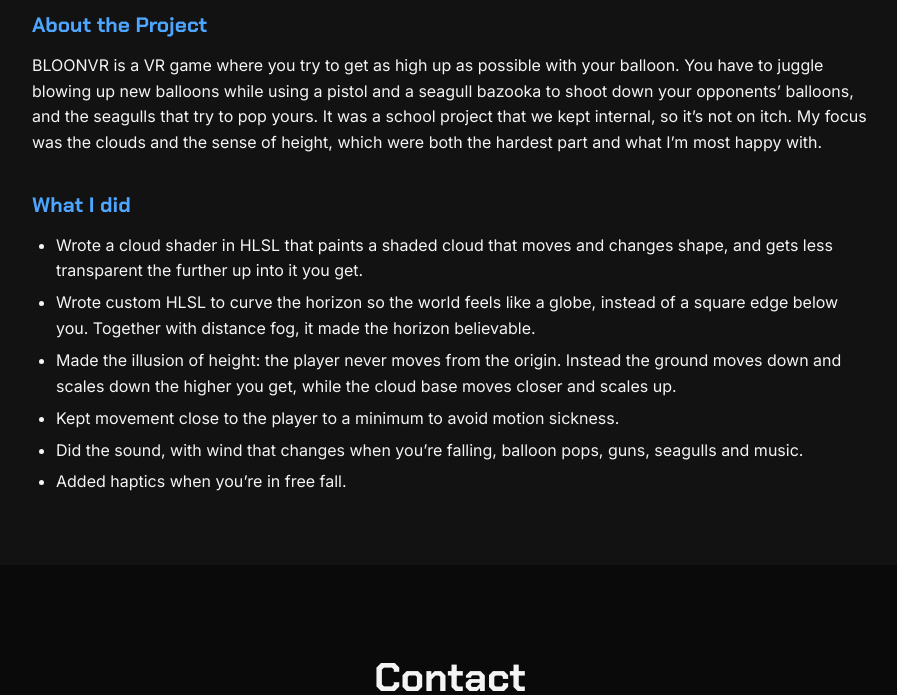
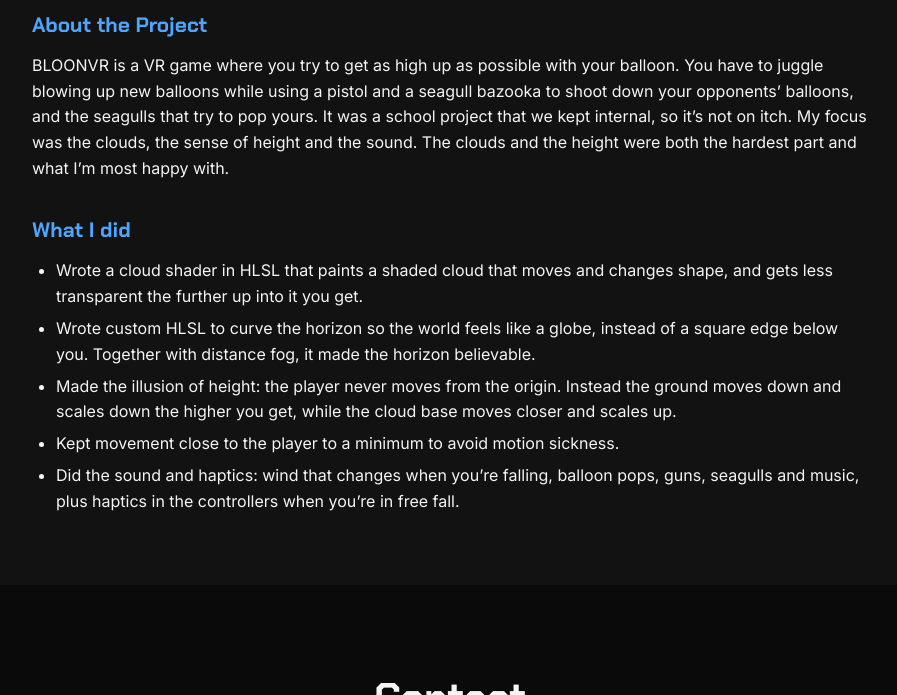
Before and after one commit to Gibraltar-ops/Gibraltar-ops.github.io, a Jekyll site: the page built from projects/bloonvr.md, in a window 1280 px wide and 900 px high, scrolled down 1021 px, cut to the strip 205-900 px from the top of the window. Shown: the whole strip, without its empty margins (190-1087 px from the left). Built offline with Jekyll 4.4.1, drawn with Linux system fonts in a browser that asks for light colours.

Commit message:
Add Dungeon Runner and BLOONVR cards; BLOONVR sound and haptics

```diff
--- a/projects/bloonvr.md
+++ b/projects/bloonvr.md
@@ -16,7 +16,7 @@ media_alt: ""                                       # TODO describe the clip
 
 ## About the Project
 
-BLOONVR is a VR game where you try to get as high up as possible with your balloon. You have to juggle blowing up new balloons while using a pistol and a seagull bazooka to shoot down your opponents' balloons, and the seagulls that try to pop yours. It was a school project that we kept internal, so it's not on itch. My focus was the clouds and the sense of height, which were both the hardest part and what I'm most happy with.
+BLOONVR is a VR game where you try to get as high up as possible with your balloon. You have to juggle blowing up new balloons while using a pistol and a seagull bazooka to shoot down your opponents' balloons, and the seagulls that try to pop yours. It was a school project that we kept internal, so it's not on itch. My focus was the clouds, the sense of height and the sound. The clouds and the height were both the hardest part and what I'm most happy with.
 
 ## What I did
 
@@ -24,8 +24,7 @@ BLOONVR is a VR game where you try to get as high up as possible with your ballo
 - Wrote custom HLSL to curve the horizon so the world feels like a globe, instead of a square edge below you. Together with distance fog, it made the horizon believable.
 - Made the illusion of height: the player never moves from the origin. Instead the ground moves down and scales down the higher you get, while the cloud base moves closer and scales up.
 - Kept movement close to the player to a minimum to avoid motion sickness.
-- Did the sound, with wind that changes when you're falling, balloon pops, guns, seagulls and music.
-- Added haptics when you're in free fall.
+- Did the sound and haptics: wind that changes when you're falling, balloon pops, guns, seagulls and music, plus haptics in the controllers when you're in free fall.
 
 <!-- TODO: sections to fill in, then remove the comment markers around them.
      (HTML comments are hidden on the page but visible in the page source.)
```
Also changed, not shown: index.html (+18 -0 lines).
